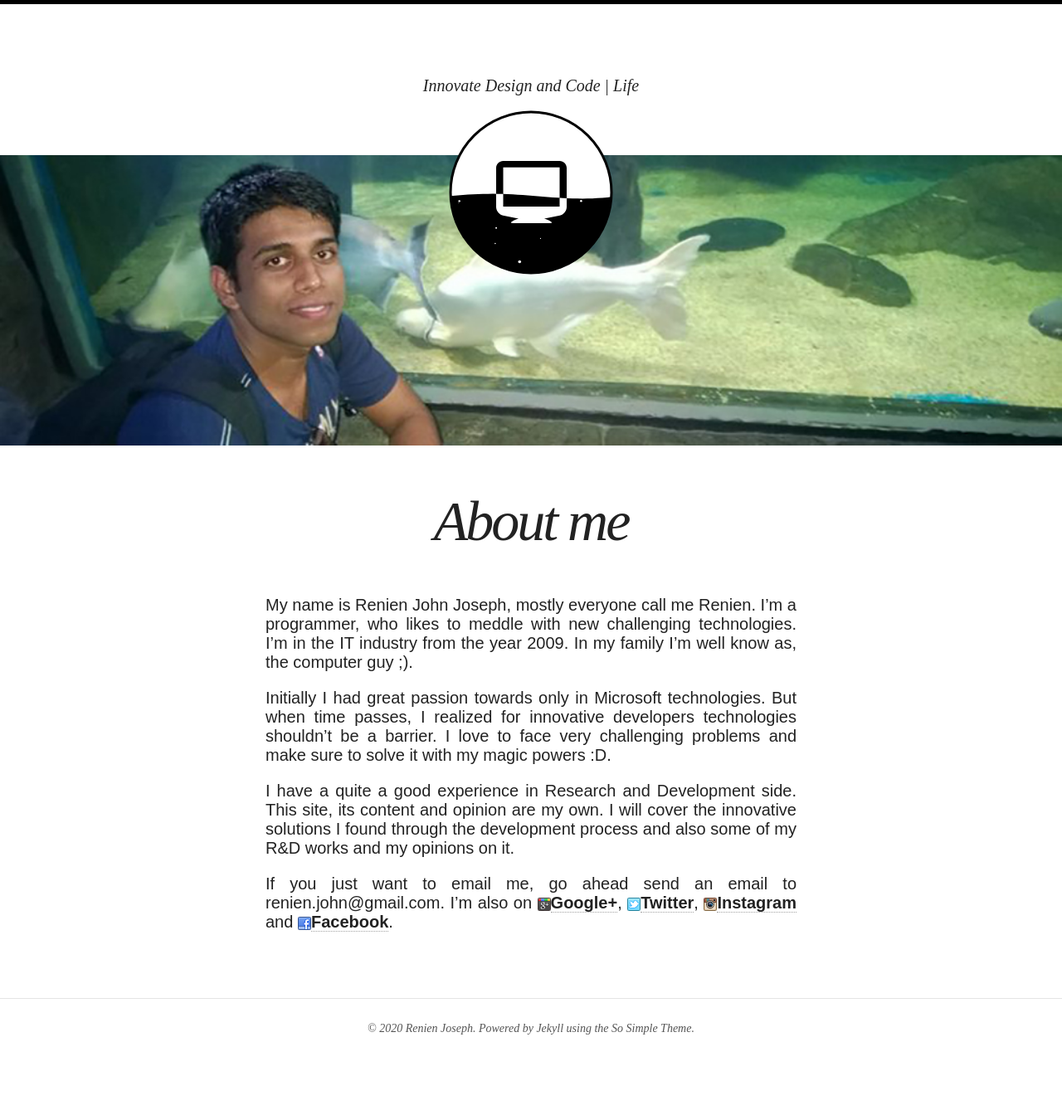
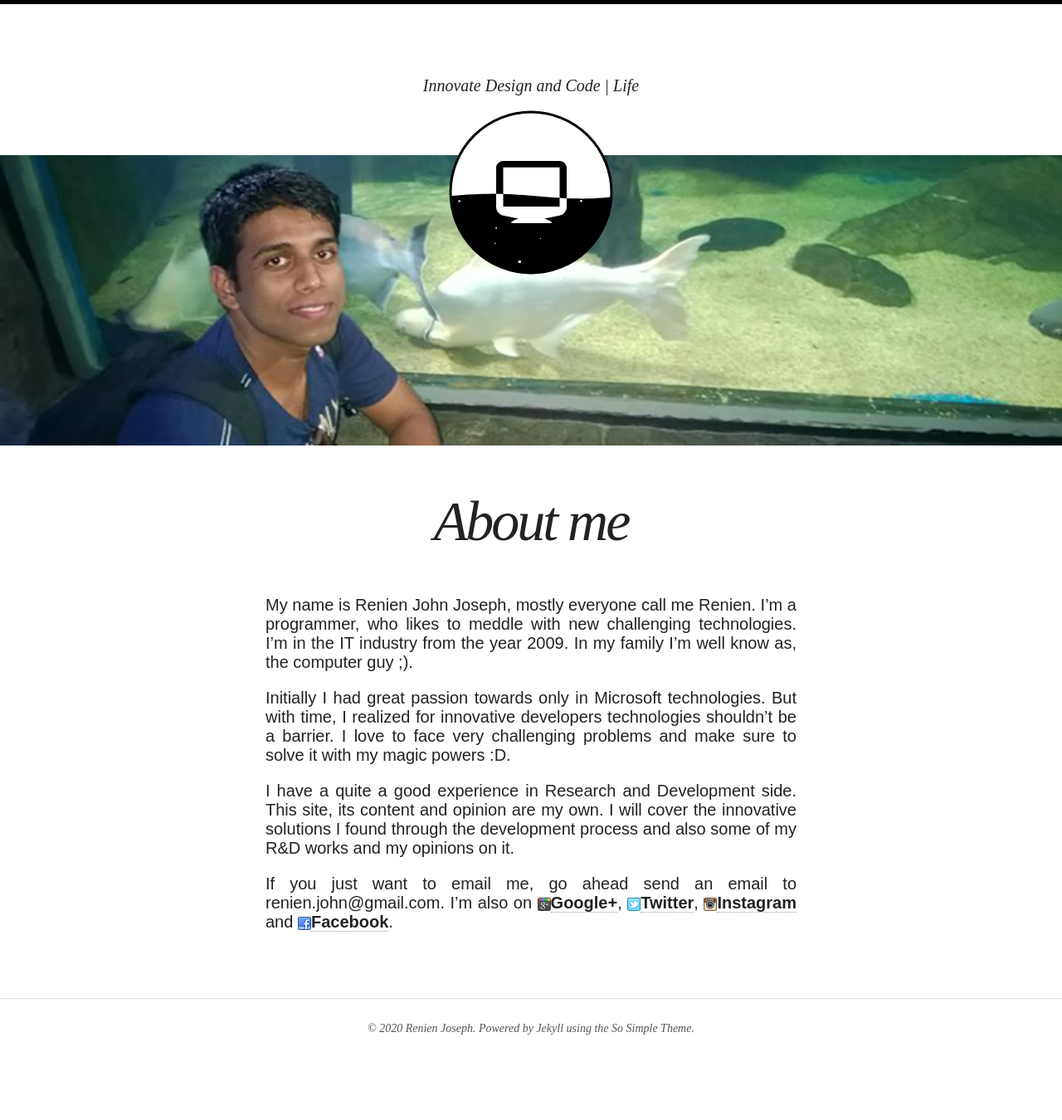
Before and after one commit to Renien/Renien.github.io, a Jekyll site: the page built from about.md, in a window 1280 px wide. Shown: the whole page at 83% size. Built offline with Jekyll 4.4.1, drawn with Linux system fonts in a browser that asks for light colours; nearby versions of some CDN libraries.

Commit message:
updated recommendations page

```diff
--- a/_config.yml
+++ b/_config.yml
@@ -43,8 +43,8 @@
     url: /blog/
   - title: Projects
     url: /projects/
-  - title: Achivements
-    url: /achivements/
+  - title: Recommendations
+    url: /recommendations/
   - title: Publication
     url: /publication/
   - title: Talk
--- a/_includes/index_template.html
+++ b/_includes/index_template.html
@@ -15,7 +15,8 @@
 			 </div>
 			<div class="grid_desc">
             Renien believes in data and try to find answers and solution using analytical and science skills. He carries out work on data and loves to learn about new domains in order to build the perfect solution.
-            </div>
+						<br>
+						</div>
 		</article>
 
 		<article class="grid_tile">
--- a/about.md
+++ b/about.md
@@ -13,7 +13,7 @@
 
 My name is Renien John Joseph, mostly everyone call me Renien. I'm a programmer, who likes to meddle with new challenging technologies. I'm in the IT industry from the year 2009. In my family I'm well know as, the computer guy ;).
 
-Initially I had great passion towards only in Microsoft technologies. But when time passes, I realized for innovative developers technologies shouldn't be a barrier. I love to face very challenging problems and make sure to solve it with my magic powers :D.
+Initially I had great passion towards only in Microsoft technologies. But with time, I realized for innovative developers technologies shouldn't be a barrier. I love to face very challenging problems and make sure to solve it with my magic powers :D.
 
 I have a quite a good experience in Research and Development side. This site, its content and opinion are my own. I will cover the innovative solutions I found through the development process and also some of my R&D works and my opinions on it.
 
```
Also changed, not shown: recommendations/recommendations.md (added, +26 -0 lines).
